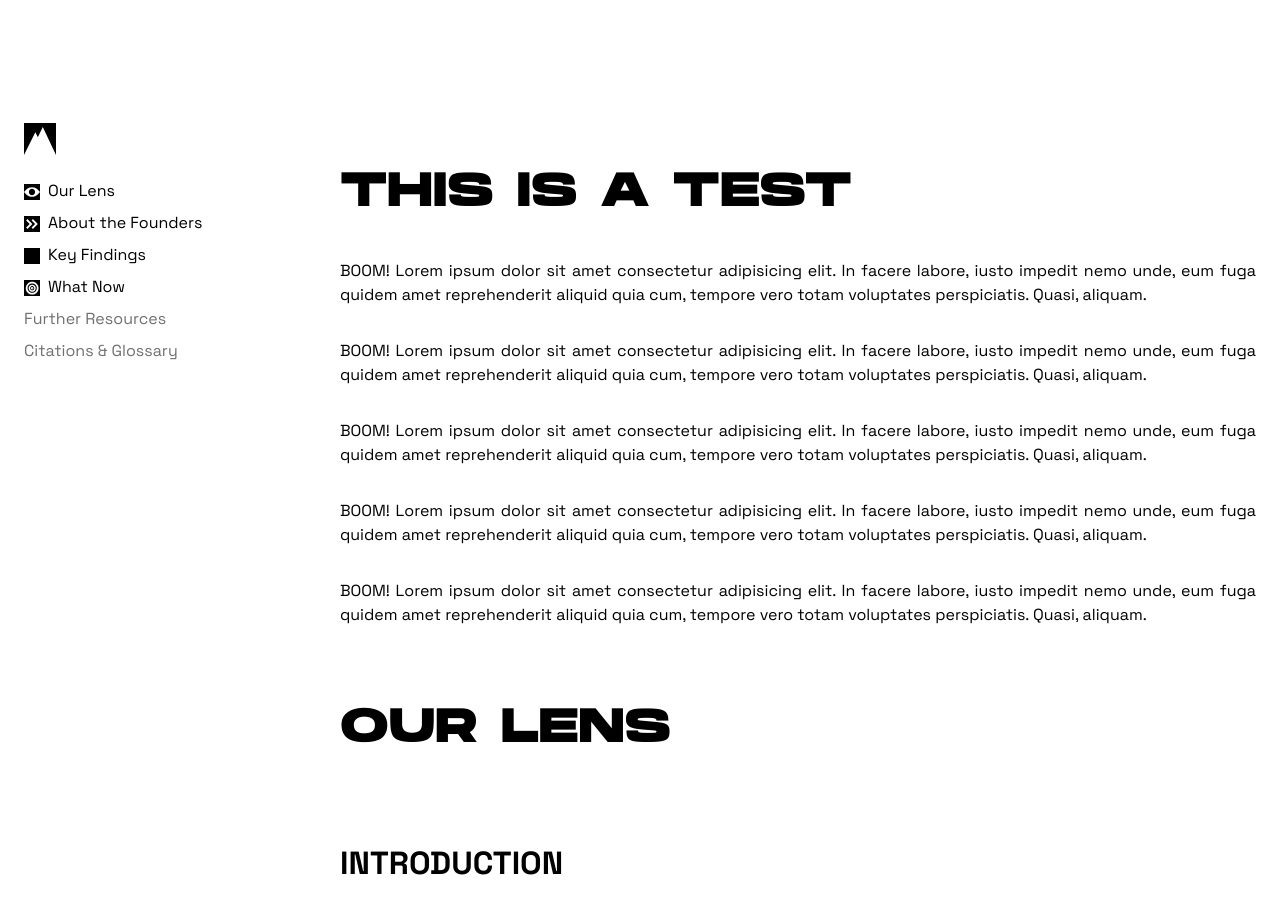
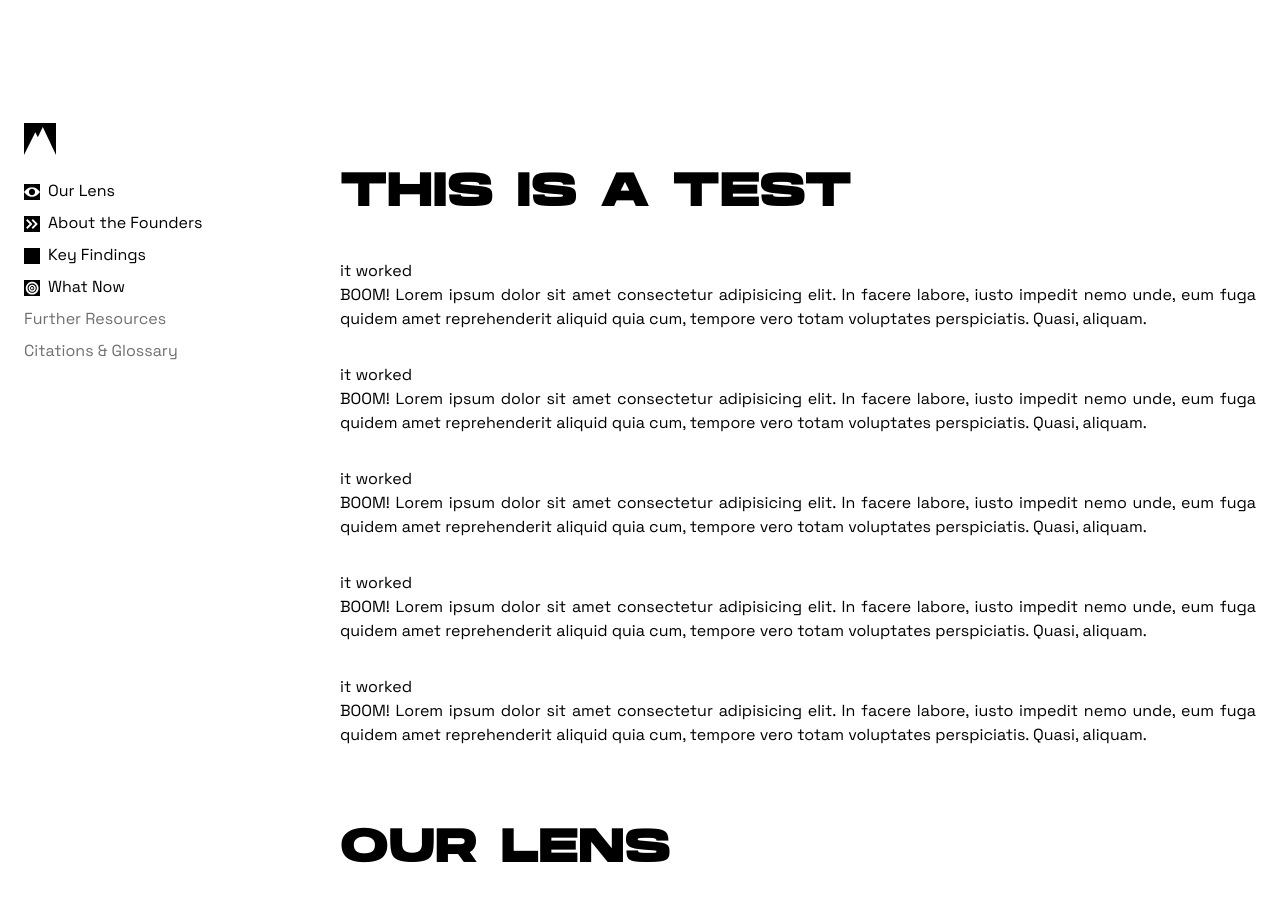
Before and after one commit to Founderland/Report, a Jekyll site: the page built from index.html, in a window 1280 px wide and 900 px high, scrolled down 664 px. Built offline with Jekyll 4.4.1, drawn with Linux system fonts in a browser that asks for light colours; some of the changed lines change nothing that is shown.

Commit message:
further include var tests

```diff
--- a/_includes/section-1.html
+++ b/_includes/section-1.html
@@ -3,7 +3,7 @@
     last updated: 5 sept
 -->
 
-{% include vis-counter.html repeats='10' %}
+{% include vis-counter.html repeats='it worked' %}
 
 
 <h1>Our Lens</h1>
--- a/_includes/vis-counter.html
+++ b/_includes/vis-counter.html
@@ -2,6 +2,6 @@
 
 {% for i in (1..5) %}
 
-    {{ repeats }}
+    {{ include.repeats }}
     <p>BOOM! Lorem ipsum dolor sit amet consectetur adipisicing elit. In facere labore, iusto impedit nemo unde, eum fuga quidem amet reprehenderit aliquid quia cum, tempore vero totam voluptates perspiciatis. Quasi, aliquam.</p>
 {% endfor %}
```
